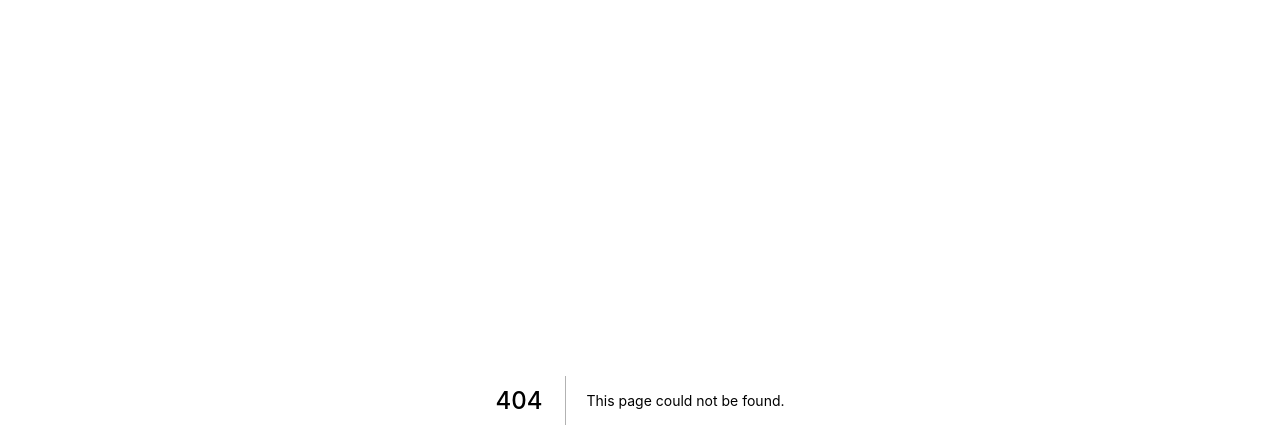
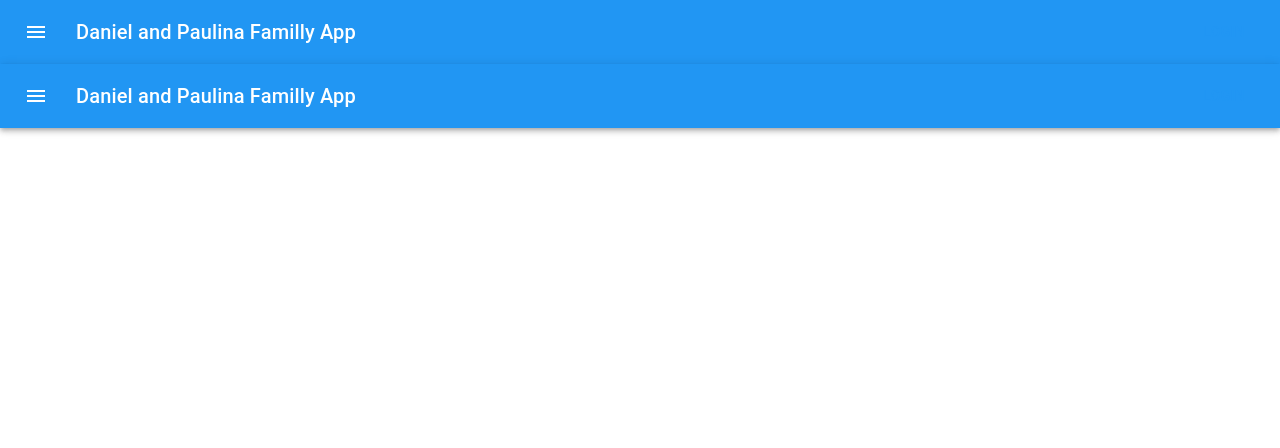
Before and after one commit to dandro32/family-app-fe, a Next.js app: page /src/layout in a window 1280 px wide. Before the commit this address had no page. Shown: the top 448 px of the page. Built offline with nearby package versions, Linux system fonts and the light colour scheme.

Commit message:
initial layout

```diff
--- a/pages/_app.tsx
+++ b/pages/_app.tsx
@@ -3,11 +3,14 @@ import type { AppProps } from "next/app";
 import { ThemeProvider } from "@mui/material";
 
 import theme from "./src/theme";
+import Layout from "./src/layout";
 
 function MyApp({ Component, pageProps }: AppProps) {
   return (
     <ThemeProvider theme={theme}>
-      <Component {...pageProps} />
+      <Layout>
+        <Component {...pageProps} />
+      </Layout>
     </ThemeProvider>
   );
 }
--- a/pages/index.tsx
+++ b/pages/index.tsx
@@ -1,9 +1,7 @@
-import { AppBar } from "@mui/material";
 import type { NextPage } from "next";
 import Head from "next/head";
 import Image from "next/image";
 
-import Header from "./src/header";
 import styles from "../styles/Home.module.css";
 
 const Home: NextPage = () => {
@@ -14,7 +12,6 @@ const Home: NextPage = () => {
         <meta name="description" content="Generated by create next app" />
         <link rel="icon" href="/favicon.ico" />
       </Head>
-      <Header />
 
       <main className={styles.main}>
         <h1 className={styles.title}>
--- a/pages/src/header/index.tsx
+++ b/pages/src/header/index.tsx
@@ -7,7 +7,11 @@ import Button from "@mui/material/Button";
 import IconButton from "@mui/material/IconButton";
 import MenuIcon from "@mui/icons-material/Menu";
 
-const Header = () => {
+interface HeaderProps {
+  onHamburgerClick: () => void;
+}
+
+const Header: React.FC<HeaderProps> = ({ onHamburgerClick }) => {
   return (
     <Box sx={{ flexGrow: 1 }}>
       <AppBar position="sticky">
@@ -18,6 +22,7 @@ const Header = () => {
             color="inherit"
             aria-label="menu"
             sx={{ mr: 2 }}
+            onClick={onHamburgerClick}
           >
             <MenuIcon />
           </IconButton>
--- /dev/null
+++ b/pages/src/layout/index.tsx
@@ -0,0 +1,32 @@
+import { Drawer } from "@mui/material";
+import { FC, ReactNode, useState } from "react";
+import Header from "../Header";
+import Menu from "../menu";
+
+interface LayoutProps {
+  children: ReactNode;
+}
+
+const Layout: FC<LayoutProps> = ({ children }) => {
+  const [isOpen, setOpen] = useState<boolean>(false);
+
+  const openDrawer = () => {
+    setOpen(true);
+  };
+
+  const closeDrawer = () => {
+    setOpen(false);
+  };
+
+  return (
+    <>
+      <Header onHamburgerClick={openDrawer} />
+      <Drawer anchor="left" open={isOpen} onClose={closeDrawer}>
+        <Menu />
+      </Drawer>
+      <main>{children}</main>
+    </>
+  );
+};
+
+export default Layout;
--- /dev/null
+++ b/pages/src/menu/index.tsx
@@ -0,0 +1,5 @@
+const Menu = () => {
+  return <div>Menu</div>;
+};
+
+export default Menu;
```
